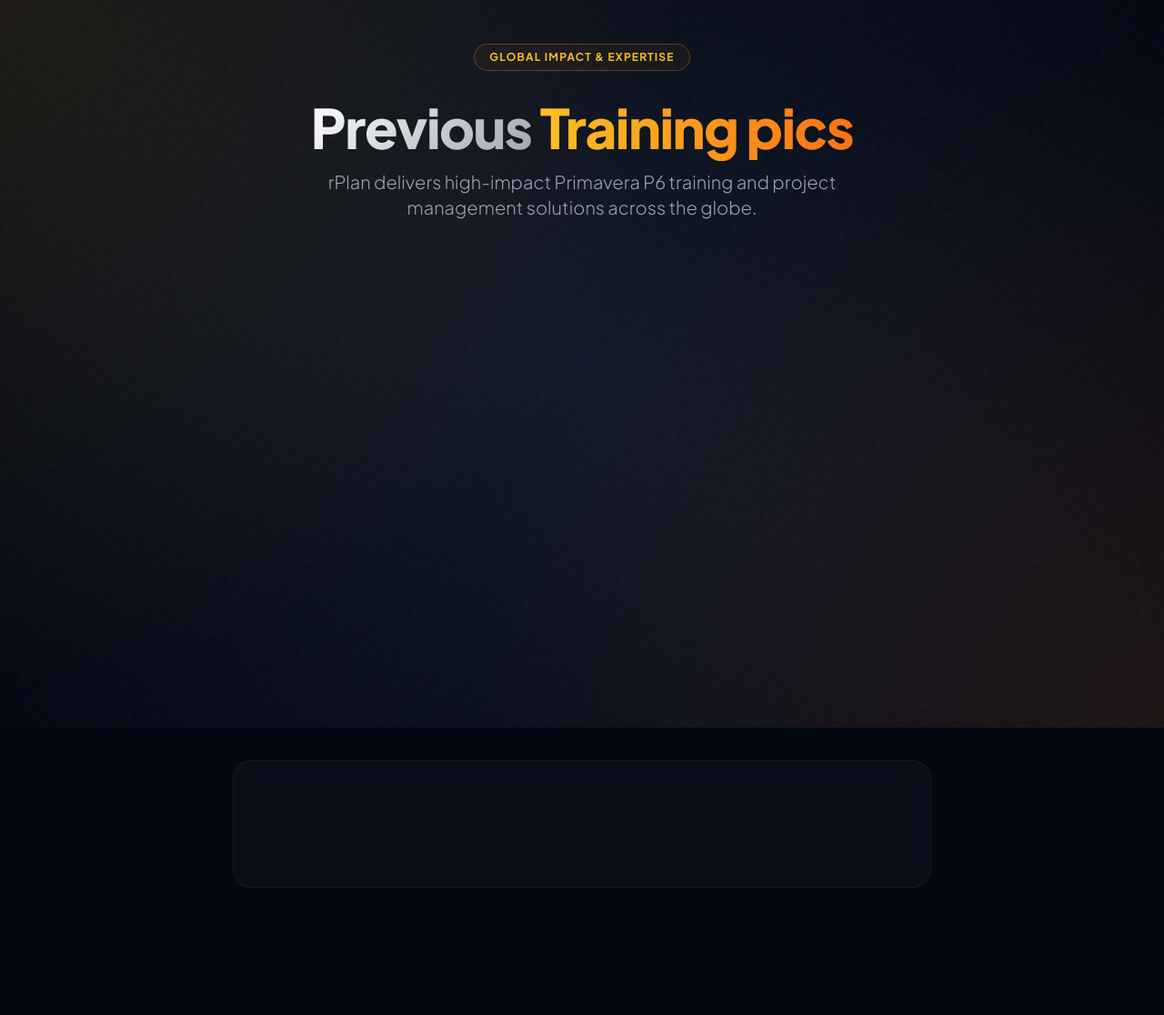
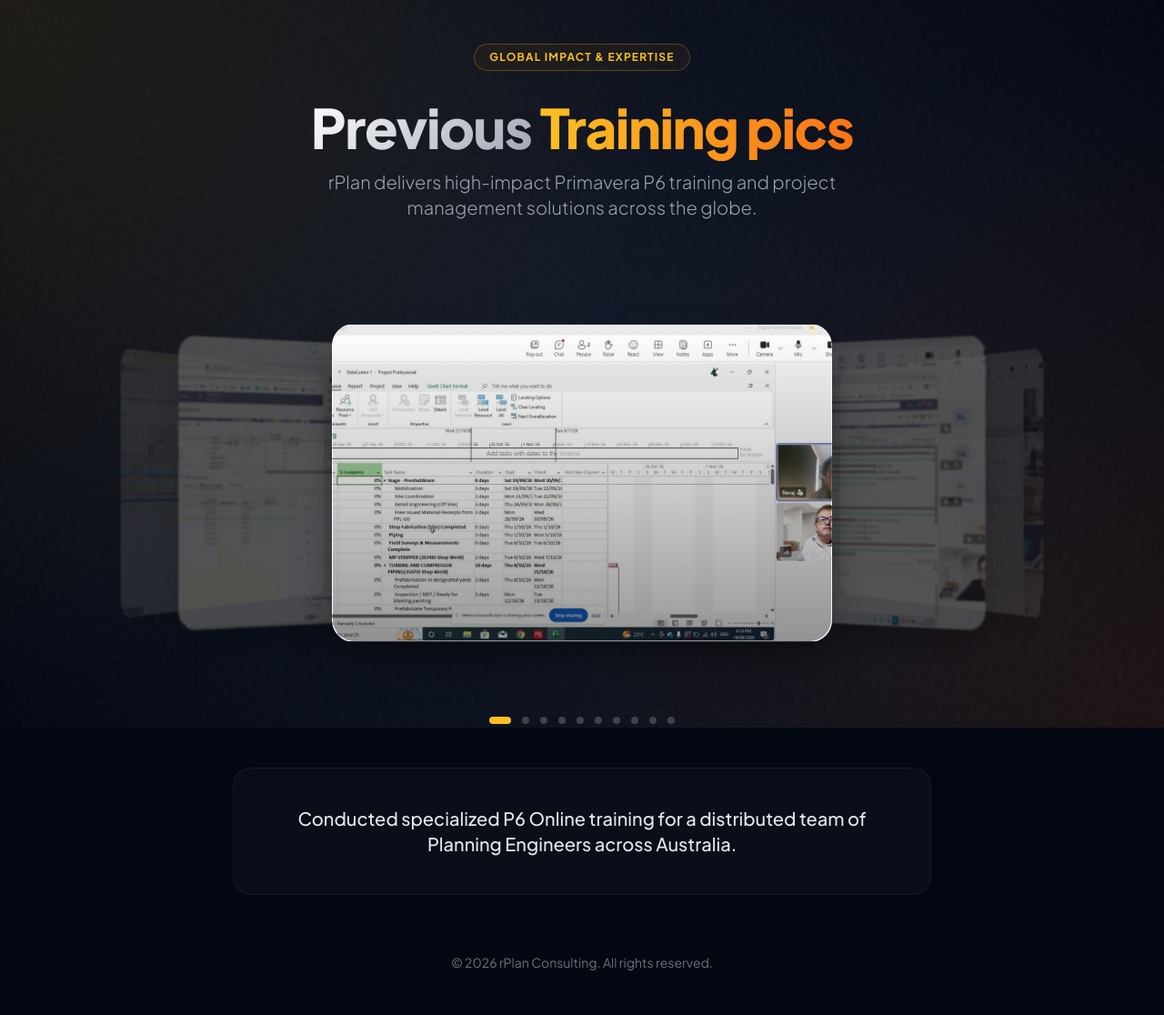
Before and after one commit to NamanChaddha/rplan-website, a Flask app: page /training_pics in a window 1280 px wide; the page is wider, and only the part inside the window is pictured. Shown: that part at 91% size. Before the commit the page ends 976 px from the top of that part, so only its background shows below. Run offline with Flask 3, Linux system fonts and the light colour scheme; some libraries are stand-ins or nearby versions.

Commit message:
added changed paths

```diff
--- a/templates/exp temp.html
+++ b/templates/exp temp.html
@@ -70,10 +70,12 @@
             border-radius: 24px;
             background-size: cover;
             background-position: center;
+            background-repeat: no-repeat;
             transition: all 0.8s cubic-bezier(0.4, 0, 0.2, 1);
             cursor: pointer;
             box-shadow: 0 25px 50px -12px rgba(0, 0, 0, 0.5);
             border: 1px solid rgba(255, 255, 255, 0.1);
+            background-color: #111827; /* Fallback while loading */
         }
 
         @media (max-width: 768px) {
@@ -123,6 +125,7 @@
             border-radius: 99px;
             background: rgba(255, 255, 255, 0.2);
             transition: all 0.4s;
+            cursor: pointer;
         }
         .dot.active {
             width: 24px;
@@ -163,63 +166,76 @@
         <div class="w-full max-w-6xl relative group">
 
             <!-- Navigation Arrows -->
-            <button id="prevBtn" class="nav-btn absolute left-0 top-1/2 -translate-y-1/2 -translate-x-6 z-50 p-4 rounded-full opacity-0 group-hover:opacity-100 hidden md:flex">
+            <button id="prevBtn" class="nav-btn absolute left-0 top-1/2 -translate-y-1/2 -translate-x-6 z-50 p-4 rounded-full opacity-0 group-hover:opacity-100 hidden md:flex" aria-label="Previous Slide">
                 <svg xmlns="http://www.w3.org/2000/svg" class="w-6 h-6" fill="none" viewBox="0 0 24 24" stroke="currentColor"><path stroke-linecap="round" stroke-linejoin="round" stroke-width="2" d="M15 19l-7-7 7-7" /></svg>
             </button>
 
-            <button id="nextBtn" class="nav-btn absolute right-0 top-1/2 -translate-y-1/2 translate-x-6 z-50 p-4 rounded-full opacity-0 group-hover:opacity-100 hidden md:flex">
+            <button id="nextBtn" class="nav-btn absolute right-0 top-1/2 -translate-y-1/2 translate-x-6 z-50 p-4 rounded-full opacity-0 group-hover:opacity-100 hidden md:flex" aria-label="Next Slide">
                 <svg xmlns="http://www.w3.org/2000/svg" class="w-6 h-6" fill="none" viewBox="0 0 24 24" stroke="currentColor"><path stroke-linecap="round" stroke-linejoin="round" stroke-width="2" d="M9 5l7 7-7 7" /></svg>
             </button>
 
             <!-- 3D Stage -->
-            <div id="carousel-stage" class="carousel-stage">
-                <!-- Slides generated by JS -->
-            </div>
+            <div id="carousel-stage" class="carousel-stage"></div>
 
             <!-- Indicators -->
-            <div id="dot-container" class="flex justify-center gap-3 mt-8">
-                <!-- Dots generated by JS -->
-            </div>
+            <div id="dot-container" class="flex justify-center gap-3 mt-8"></div>
         </div>
 
         <!-- Caption Area -->
         <div class="w-full max-w-3xl mt-12 mb-16">
             <div class="glass-card p-8 min-h-[140px] flex items-center justify-center text-center">
-                <p id="caption-text" class="text-gray-200 text-lg md:text-xl font-medium leading-relaxed transition-all duration-500 opacity-100">
-                    <!-- Text injected by JS -->
-                </p>
+                <p id="caption-text" class="text-gray-200 text-lg md:text-xl font-medium leading-relaxed transition-all duration-500 opacity-100"></p>
             </div>
         </div>
 
+        <!-- Footer -->
+        <footer class="mt-auto text-gray-500 text-sm">
+            &copy; <span id="year"></span> rPlan Consulting. All rights reserved.
+        </footer>
+
     </main>
-
-
 
     <script>
         const images = [
             {
-                src: '{{ url_for('static', filename='training_1.jpeg') }}',
+                src: 'static/training_1.jpeg',
                 caption: 'Conducted specialized P6 Online training for a distributed team of Planning Engineers across Australia.'
             },
             {
-                src: '{{ url_for('static', filename='training_1.jpeg') }}',
+                src: 'static/training_2.jpeg',
                 caption: 'Completed professional EPPM certification training for industry experts utilizing version 24.12.'
             },
             {
-                src: '{{ url_for('static', filename='training_1.jpeg') }}',
+                src: 'static/training_3.jpeg',
                 caption: 'P6 Professional training for leading corporate clients on advanced Oracle Cloud environments.'
             },
             {
-                src: '{{ url_for('static', filename='training_1.jpeg') }}',
-                caption: 'Empowering Australia\'s engineering sector through intensive Primavera version 25 training programs.'
+                src: 'static/training_4.jpeg',
+                caption: 'Empowering engineering teams through intensive Primavera version 25 training programs.'
             },
             {
-                src: '{{ url_for('static', filename='training_1.jpeg') }}',
+                src: 'static/training_5.jpeg',
                 caption: 'Seamless EPPM professional development sessions tailored for high-stakes infrastructure projects.'
             },
             {
-                src: '{{ url_for('static', filename='training_1.jpeg') }}',
+                src: 'static/training_6.jpeg',
                 caption: 'Bridging technical gaps with world-class P6 instruction and project management consulting.'
+            },
+            {
+                src: 'static/training_7.jpeg',
+                caption: 'Hands-on resource leveling and critical path method workshops for senior schedulers.'
+            },
+            {
+                src: 'static/training_8.jpeg',
+                caption: 'Enterprise project portfolio governance training delivered for mega-project leads.'
+            },
+            {
+                src: 'static/training_9.jpeg',
+                caption: 'Interactive real-time schedule risk analysis and baseline management sessions.'
+            },
+            {
+                src: 'static/training_10.jpeg',
+                caption: 'Collaborative workshop highlighting multi-project resource optimization in P6 EPPM.'
             }
         ];
 
@@ -229,8 +245,9 @@
         const dotsContainer = document.getElementById('dot-container');
         let autoRotate;
 
-        // Create Slides
         function initGallery() {
+            if (!stage || !caption || !dotsContainer) return;
+
             images.forEach((img, i) => {
                 const slide = document.createElement('div');
                 slide.className = 'slide';
@@ -256,38 +273,34 @@
             slides.forEach((slide, i) => {
                 let offset = i - currentIndex;
 
-                // Handle circular offset
+                // Circular wrapping
                 if (offset < -total / 2) offset += total;
                 if (offset > total / 2) offset -= total;
 
                 const absOffset = Math.abs(offset);
-
                 slide.classList.toggle('active', offset === 0);
 
                 // 3D positioning logic
                 let translateX = offset * 250;
                 let translateZ = absOffset * -300;
                 let rotateY = offset * -35;
-                let opacity = 1 - (absOffset * 0.4);
+                let opacity = 1 - (absOffset * 0.35);
                 let zIndex = 100 - absOffset;
 
-                // Mobile adjustments
                 if (window.innerWidth < 768) {
-                    translateX = offset * 120;
-                    translateZ = absOffset * -200;
+                    translateX = offset * 110;
+                    translateZ = absOffset * -180;
                 }
 
                 slide.style.transform = `translateX(${translateX}px) translateZ(${translateZ}px) rotateY(${rotateY}deg)`;
-                slide.style.opacity = opacity > 0 ? opacity : 0;
+                slide.style.opacity = absOffset > 3 ? 0 : Math.max(opacity, 0);
                 slide.style.zIndex = zIndex;
             });
 
-            // Update Dots
             dots.forEach((dot, i) => {
                 dot.classList.toggle('active', i === currentIndex);
             });
 
-            // Update Caption with fade effect
             caption.style.opacity = 0;
             caption.style.transform = "translateY(10px)";
 
@@ -323,12 +336,15 @@
             startAutoRotate();
         }
 
-        // Event Listeners
-        document.getElementById('nextBtn').onclick = () => { nextSlide(); resetAutoRotate(); };
-        document.getElementById('prevBtn').onclick = () => { prevSlide(); resetAutoRotate(); };
-        document.getElementById('year').textContent = new Date().getFullYear();
+        // Attach event listeners safely
+        const nextBtn = document.getElementById('nextBtn');
+        const prevBtn = document.getElementById('prevBtn');
+        if (nextBtn) nextBtn.onclick = () => { nextSlide(); resetAutoRotate(); };
+        if (prevBtn) prevBtn.onclick = () => { prevSlide(); resetAutoRotate(); };
 
-        // Responsive handling
+        const yearEl = document.getElementById('year');
+        if (yearEl) yearEl.textContent = new Date().getFullYear();
+
         window.onresize = updateGallery;
 
         initGallery();
```
